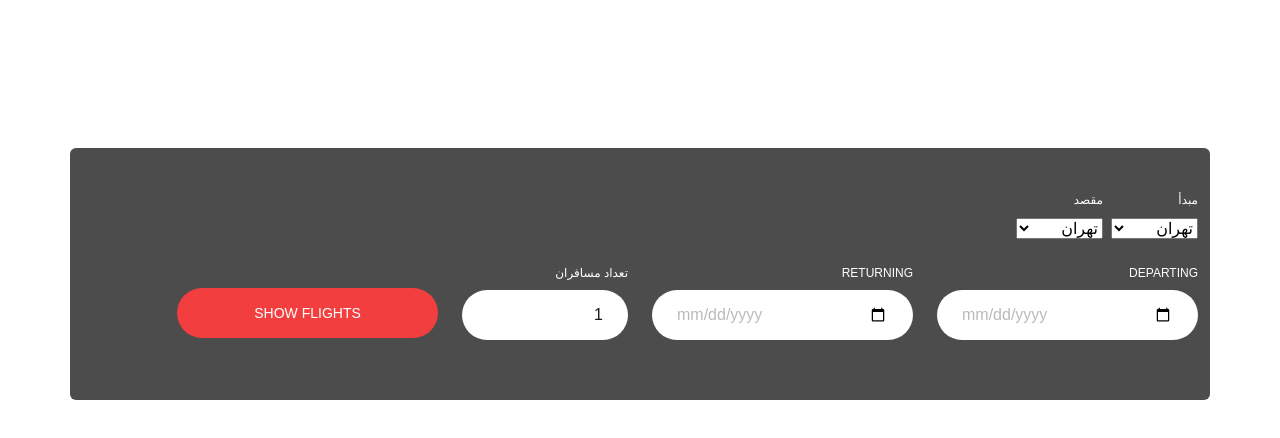
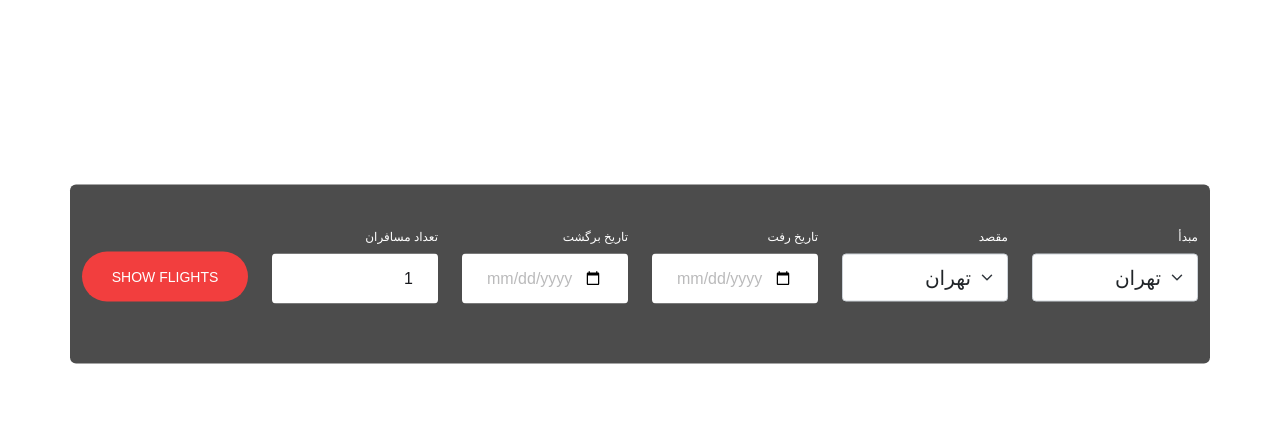
Before and after one commit to abolfazlghalandary/web-hw1, a website: page app/home.html in a window 1280 px wide. Shown: the part 62-500 px from the top of the page. Drawn offline with nearby package versions, Linux system fonts and the light colour scheme.

Commit message:
use bootstrap 5

```diff
--- a/app/home.html
+++ b/app/home.html
@@ -92,7 +92,6 @@
 </nav>
 
 <!--form-->
-
 <div id="booking" class="section">
   <div class="section-center">
     <div class="container">
@@ -100,29 +99,27 @@
         <div class="booking-form">
           <form>
             <div class="row">
-              <div class="form-group col-md-1">
+              <div class="form-group col-md-2 mb-8">
                 <span class="form-label">مبدأ</span>
-                <select id="from" class="custom-select"></select>
+                <select id="from" class="form-select form-select-lg"></select>
               </div>
-              <div class="form-group col-md-1">
+              <div class="form-group col-md-2">
                 <span class="form-label">مقصد</span>
-                <select id="to" class="custom-select"></select>
+                <select id="to" class="form-select form-select-lg" ></select>
               </div>
-            </div>
-            <div class="row">
-              <div class="col-md-3 form-group">
-                <span class="form-label">Departing</span>
+              <div class="col-md-2 form-group">
+                <span class="form-label">تاریخ رفت</span>
                 <input class="form-control" type="date" required>
               </div>
-              <div class="col-md-3 form-group">
-                <span class="form-label">Returning</span>
+              <div class="col-md-2 form-group">
+                <span class="form-label">تاریخ برگشت</span>
                 <input class="form-control" type="date" required>
               </div>
               <div class="col-md-2 form-group">
                 <span class="form-label">تعداد مسافران</span>
                 <input class="form-control" type="number" min="1" value="1" required>
               </div>
-              <div class="col-md-3">
+              <div class="col-md-2">
                 <div class="form-btn">
                   <button class="submit-btn">Show flights</button>
                 </div>
--- a/css/formStyle.css
+++ b/css/formStyle.css
@@ -40,7 +40,6 @@
   font-weight: 400;
   -webkit-box-shadow: none;
   box-shadow: none;
-  border-radius: 40px;
   padding: 0px 25px;
 }
 
```
